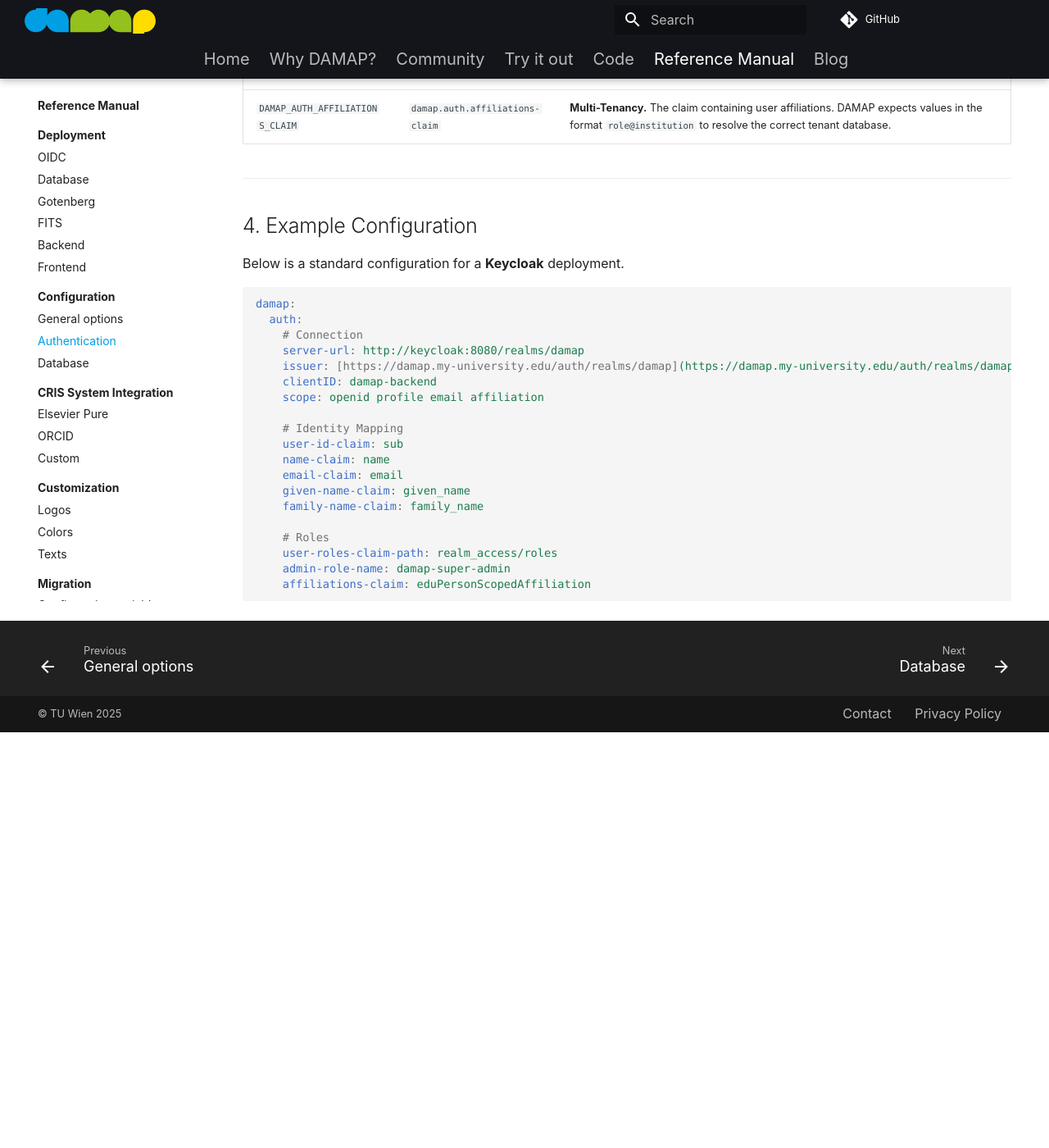
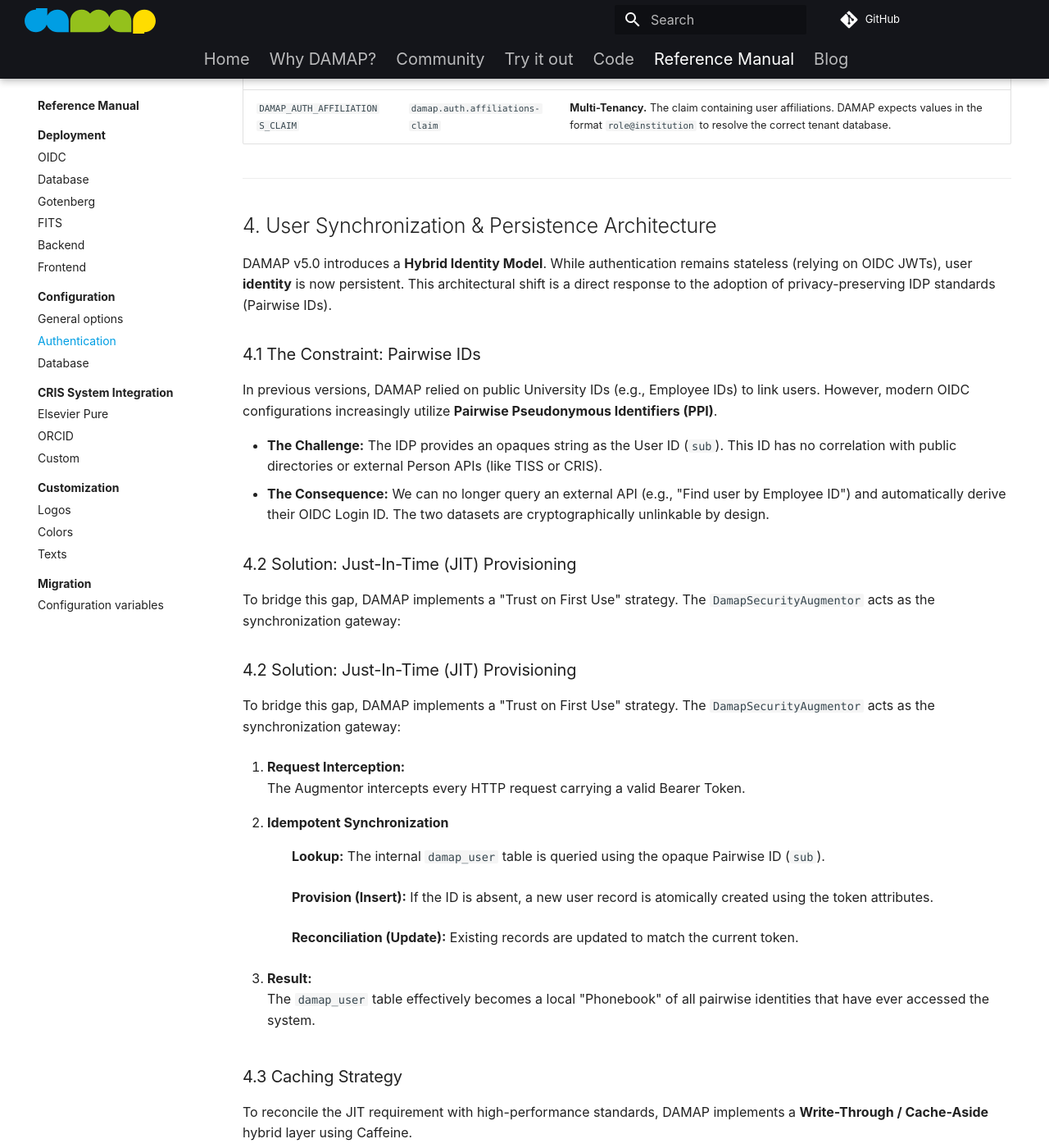
Before and after one commit to damap-org/damap-website, an MkDocs documentation site: the page built from docs/manual/configuration/authentication.md, in a window 1280 px wide and 1400 px high, scrolled down 2735 px. Shown: the whole window at 82% size. Built offline with MkDocs 1.6.1 and Material for MkDocs 9.7.7, drawn with Linux system fonts in a browser that asks for light colours; plug-ins that fetch from the network failed and are left out; before the commit the page ends 3628 px from its top, so only the background shows below that; some of the changed text lies outside the part shown.

Commit message:
Finalized authentication documentation

````diff
--- a/docs/manual/configuration/authentication.md
+++ b/docs/manual/configuration/authentication.md
@@ -72,28 +72,67 @@
 
 ---
 
-## 4. Example Configuration
+## 4. User Synchronization & Persistence Architecture
 
-Below is a standard configuration for a **Keycloak** deployment.
+DAMAP v5.0 introduces a **Hybrid Identity Model**. While authentication remains stateless (relying on OIDC JWTs), user **identity** is now persistent. This architectural shift is a direct response to the adoption of privacy-preserving IDP standards (Pairwise IDs).
 
-```yaml
-damap:
-  auth:
-    # Connection
-    server-url: http://keycloak:8080/realms/damap
-    issuer: [https://damap.my-university.edu/auth/realms/damap](https://damap.my-university.edu/auth/realms/damap)
-    clientID: damap-backend
-    scope: openid profile email affiliation
+### 4.1 The Constraint: Pairwise IDs
 
-    # Identity Mapping
-    user-id-claim: sub
-    name-claim: name
-    email-claim: email
-    given-name-claim: given_name
-    family-name-claim: family_name
+In previous versions, DAMAP relied on public University IDs (e.g., Employee IDs) to link users. However, modern OIDC configurations increasingly utilize **Pairwise Pseudonymous Identifiers (PPI)**.
 
-    # Roles
-    user-roles-claim-path: realm_access/roles
-    admin-role-name: damap-super-admin
-    affiliations-claim: eduPersonScopedAffiliation
-```
+- **The Challenge:** The IDP provides an opaques string as the User ID (`sub`). This ID has no correlation with public directories or external Person APIs (like TISS or CRIS).
+- **The Consequence:** We can no longer query an external API (e.g., "Find user by Employee ID") and automatically derive their OIDC Login ID. The two datasets are cryptographically unlinkable by design.
+
+### 4.2 Solution: Just-In-Time (JIT) Provisioning
+
+To bridge this gap, DAMAP implements a "Trust on First Use" strategy. The `DamapSecurityAugmentor` acts as the synchronization gateway:
+
+### 4.2 Solution: Just-In-Time (JIT) Provisioning
+
+To bridge this gap, DAMAP implements a "Trust on First Use" strategy. The `DamapSecurityAugmentor` acts as the synchronization gateway:
+
+1. **Request Interception:**
+   The Augmentor intercepts every HTTP request carrying a valid Bearer Token.
+
+2. **Idempotent Synchronization**
+   : **Lookup:** The internal `damap_user` table is queried using the opaque Pairwise ID (`sub`).
+   : **Provision (Insert):** If the ID is absent, a new user record is atomically created using the token attributes.
+   : **Reconciliation (Update):** Existing records are updated to match the current token.
+
+3. **Result:**
+   The `damap_user` table effectively becomes a local "Phonebook" of all pairwise identities that have ever accessed the system.
+
+### 4.3 Caching Strategy
+
+To reconcile the JIT requirement with high-performance standards, DAMAP implements a **Write-Through / Cache-Aside** hybrid layer using Caffeine.
+
+- **Cache Name:** `user-sync-cache`
+- **Behavior:** Once a user is synchronized, their ID is cached for **10 minutes**. Subsequent API calls bypass the database write, eliminating write amplification during high-traffic sessions.
+- **Security:** This cache affects _metadata updates_ only. Access revocation remains instantaneous because authorization relies on the JWT signature, not the cache.
+
+---
+
+## 5. Access Control Architecture
+
+The decoupling of **Metadata** (Contributors) from **Identity** (Access) is a foundational change in v5.0, driven by the Pairwise ID constraints described above.
+
+### 5.1 Decoupling Access from Contributors
+
+- **Contributor (Metadata):** A text record representing a person involved in a project (e.g., "Project Leader"). These are often fetched from external systems (CRIS/ORCID).
+- **Access (Identity):** A cryptographic link to a `damap_user` entity, granting permission to view or edit the DMP.
+
+**Architectural Rationale:**
+Because the IDP provides opaque Pairwise IDs, we cannot infer a user's login identity from their Contributor metadata.
+
+- _Example:_ Identifying "Dr. Smith" in a CRIS system yields an Employee ID. It does **not** yield the opaque Pairwise ID required to grant them login access.
+
+Therefore, listing a person as a "Contributor" in the DMP **no longer implies** technical access rights. These concepts are now strictly separated to prevent security ambiguities.
+
+### 5.2 The "Invite" Workflow (User Search)
+
+To grant access, a user must be explicitly invited via the Access Management API.
+
+- **Search Scope:** The endpoint `GET /api/access/user-search` queries the local `damap_user` registry.
+- **Implication:** A user is only "discoverable" for invitation after they have logged into DAMAP at least once. This confirms that their Pairwise ID is known to the system and can be reliably linked to a DMP.
+
+---
````
